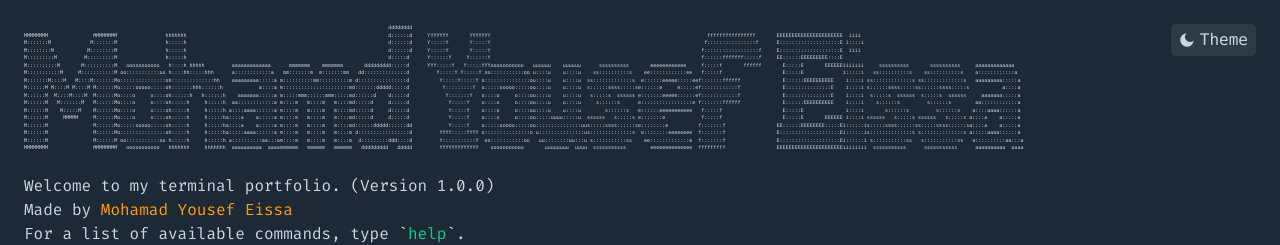
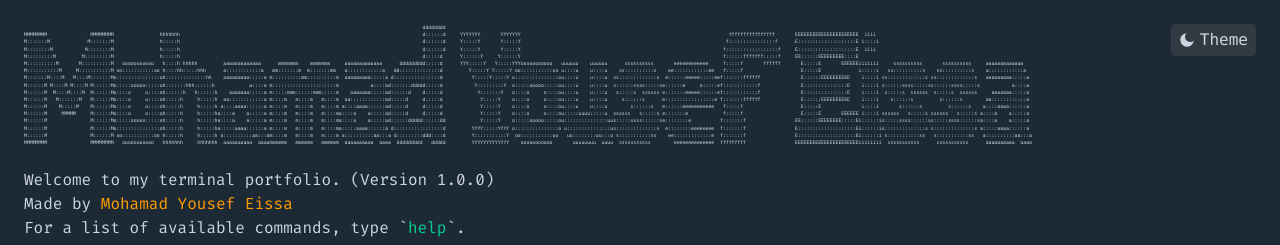
Before and after one commit to MohamadYousefEissa/terminal_portfolio, a Vue app: page / in a window 1280 px wide. Shown: the top 245 px of the page. Built offline with nearby package versions, Linux system fonts and the light colour scheme; no server answers.

Commit message:
fix ascii name

```diff
--- a/src/components/AsciiName.vue
+++ b/src/components/AsciiName.vue
@@ -1,24 +1,23 @@
 <template>
-  <pre class="text-[5px]">
-                                                                                                                         dddddddd
-MMMMMMMM               MMMMMMMM                hhhhhhh                                                                   d::::::d     YYYYYYY       YYYYYYY                                                                        ffffffffffffffff       EEEEEEEEEEEEEEEEEEEEEE  iiii
-M:::::::M             M:::::::M                h:::::h                                                                   d::::::d     Y:::::Y       Y:::::Y                                                                       f::::::::::::::::f      E::::::::::::::::::::E i::::i
-M::::::::M           M::::::::M                h:::::h                                                                   d::::::d     Y:::::Y       Y:::::Y                                                                      f::::::::::::::::::f     E::::::::::::::::::::E  iiii
-M:::::::::M         M:::::::::M                h:::::h                                                                   d:::::d      Y::::::Y     Y::::::Y                                                                      f::::::fffffff:::::f     EE::::::EEEEEEEEE::::E
-M::::::::::M       M::::::::::M   ooooooooooo   h::::h hhhhh         aaaaaaaaaaaaa      mmmmmmm    mmmmmmm       ddddddddd:::::d      YYY:::::Y   Y:::::YYYooooooooooo   uuuuuu    uuuuuu      ssssssssss       eeeeeeeeeeee     f:::::f       ffffff       E:::::E       EEEEEEiiiiiii     ssssssssss       ssssssssss     aaaaaaaaaaaaa
-M:::::::::::M     M:::::::::::M oo:::::::::::oo h::::hh:::::hhh      a::::::::::::a   mm:::::::m  m:::::::mm   dd::::::::::::::d         Y:::::Y Y:::::Y oo:::::::::::oo u::::u    u::::u    ss::::::::::s    ee::::::::::::ee   f:::::f                    E:::::E             i:::::i   ss::::::::::s    ss::::::::::s    a::::::::::::a
-M:::::::M::::M   M::::M:::::::Mo:::::::::::::::oh::::::::::::::hh    aaaaaaaaa:::::a m::::::::::mm::::::::::m d::::::::::::::::d          Y:::::Y:::::Y o:::::::::::::::ou::::u    u::::u  ss:::::::::::::s  e::::::eeeee:::::eef:::::::ffffff              E::::::EEEEEEEEEE    i::::i ss:::::::::::::s ss:::::::::::::s   aaaaaaaaa:::::a
-M::::::M M::::M M::::M M::::::Mo:::::ooooo:::::oh:::::::hhh::::::h            a::::a m::::::::::::::::::::::md:::::::ddddd:::::d           Y:::::::::Y  o:::::ooooo:::::ou::::u    u::::u  s::::::ssss:::::se::::::e     e:::::ef::::::::::::f              E:::::::::::::::E    i::::i s::::::ssss:::::ss::::::ssss:::::s           a::::a
-M::::::M  M::::M::::M  M::::::Mo::::o     o::::oh::::::h   h::::::h    aaaaaaa:::::a m:::::mmm::::::mmm:::::md::::::d    d:::::d            Y:::::::Y   o::::o     o::::ou::::u    u::::u   s:::::s  ssssss e:::::::eeeee::::::ef::::::::::::f              E:::::::::::::::E    i::::i  s:::::s  ssssss  s:::::s  ssssss     aaaaaaa:::::a
-M::::::M   M:::::::M   M::::::Mo::::o     o::::oh:::::h     h:::::h  aa::::::::::::a m::::m   m::::m   m::::md:::::d     d:::::d             Y:::::Y    o::::o     o::::ou::::u    u::::u     s::::::s      e:::::::::::::::::e f:::::::ffffff              E::::::EEEEEEEEEE    i::::i    s::::::s         s::::::s        aa::::::::::::a
-M::::::M    M:::::M    M::::::Mo::::o     o::::oh:::::h     h:::::h a::::aaaa::::::a m::::m   m::::m   m::::md:::::d     d:::::d             Y:::::Y    o::::o     o::::ou::::u    u::::u        s::::::s   e::::::eeeeeeeeeee   f:::::f                    E:::::E              i::::i       s::::::s         s::::::s    a::::aaaa::::::a
-M::::::M     MMMMM     M::::::Mo::::o     o::::oh:::::h     h:::::ha::::a    a:::::a m::::m   m::::m   m::::md:::::d     d:::::d             Y:::::Y    o::::o     o::::ou:::::uuuu:::::u  ssssss   s:::::s e:::::::e            f:::::f                    E:::::E       EEEEEE i::::i ssssss   s:::::s ssssss   s:::::s a::::a    a:::::a
-M::::::M               M::::::Mo:::::ooooo:::::oh:::::h     h:::::ha::::a    a:::::a m::::m   m::::m   m::::md::::::ddddd::::::dd            Y:::::Y    o:::::ooooo:::::ou:::::::::::::::uus:::::ssss::::::se::::::::e          f:::::::f                 EE::::::EEEEEEEE:::::Ei::::::is:::::ssss::::::ss:::::ssss::::::sa::::a    a:::::a
-M::::::M               M::::::Mo:::::::::::::::oh:::::h     h:::::ha:::::aaaa::::::a m::::m   m::::m   m::::m d:::::::::::::::::d         YYYY:::::YYYY o:::::::::::::::o u:::::::::::::::us::::::::::::::s  e::::::::eeeeeeee  f:::::::f                 E::::::::::::::::::::Ei::::::is::::::::::::::s s::::::::::::::s a:::::aaaa::::::a
-M::::::M               M::::::M oo:::::::::::oo h:::::h     h:::::h a::::::::::aa:::am::::m   m::::m   m::::m  d:::::::::ddd::::d         Y:::::::::::Y  oo:::::::::::oo   uu::::::::uu:::u s:::::::::::ss    ee:::::::::::::e  f:::::::f                 E::::::::::::::::::::Ei::::::i s:::::::::::ss   s:::::::::::ss   a::::::::::aa:::a
-MMMMMMMM               MMMMMMMM   ooooooooooo   hhhhhhh     hhhhhhh  aaaaaaaaaa  aaaammmmmm   mmmmmm   mmmmmm   ddddddddd   ddddd         YYYYYYYYYYYYY    ooooooooooo       uuuuuuuu  uuuu  sssssssssss        eeeeeeeeeeeeee  fffffffff                 EEEEEEEEEEEEEEEEEEEEEEiiiiiiii  sssssssssss      sssssssssss      aaaaaaaaaa  aaaa
+  <pre class="text-[4.8px]">
+                                                                                                                                          dddddddd
+MMMMMMMM               MMMMMMMM                hhhhhhh                                                                                    d::::::d     YYYYYYY       YYYYYYY                                                                        ffffffffffffffff       EEEEEEEEEEEEEEEEEEEEEE  iiii
+M:::::::M             M:::::::M                h:::::h                                                                                    d::::::d     Y:::::Y       Y:::::Y                                                                       f::::::::::::::::f      E::::::::::::::::::::E i::::i
+M::::::::M           M::::::::M                h:::::h                                                                                    d::::::d     Y:::::Y       Y:::::Y                                                                      f::::::::::::::::::f     E::::::::::::::::::::E  iiii
+M:::::::::M         M:::::::::M                h:::::h                                                                                    d:::::d      Y::::::Y     Y::::::Y                                                                      f::::::fffffff:::::f     EE::::::EEEEEEEEE::::E
+M::::::::::M       M::::::::::M   ooooooooooo   h::::h hhhhh         aaaaaaaaaaaaa      mmmmmmm    mmmmmmm     aaaaaaaaaaaaa      ddddddddd:::::d      YYY:::::Y   Y:::::YYYooooooooooo   uuuuuu    uuuuuu      ssssssssss       eeeeeeeeeeee     f:::::f       ffffff       E:::::E       EEEEEEiiiiiii     ssssssssss       ssssssssss     aaaaaaaaaaaaa
+M:::::::::::M     M:::::::::::M oo:::::::::::oo h::::hh:::::hhh      a::::::::::::a   mm:::::::m  m:::::::mm   a::::::::::::a   dd::::::::::::::d         Y:::::Y Y:::::Y oo:::::::::::oo u::::u    u::::u    ss::::::::::s    ee::::::::::::ee   f:::::f                    E:::::E             i:::::i   ss::::::::::s    ss::::::::::s    a::::::::::::a
+M:::::::M::::M   M::::M:::::::Mo:::::::::::::::oh::::::::::::::hh    aaaaaaaaa:::::a m::::::::::mm::::::::::m  aaaaaaaaa:::::a d::::::::::::::::d          Y:::::Y:::::Y o:::::::::::::::ou::::u    u::::u  ss:::::::::::::s  e::::::eeeee:::::eef:::::::ffffff              E::::::EEEEEEEEEE    i::::i ss:::::::::::::s ss:::::::::::::s   aaaaaaaaa:::::a
+M::::::M M::::M M::::M M::::::Mo:::::ooooo:::::oh:::::::hhh::::::h            a::::a m::::::::::::::::::::::m           a::::ad:::::::ddddd:::::d           Y:::::::::Y  o:::::ooooo:::::ou::::u    u::::u  s::::::ssss:::::se::::::e     e:::::ef::::::::::::f              E:::::::::::::::E    i::::i s::::::ssss:::::ss::::::ssss:::::s           a::::a
+M::::::M  M::::M::::M  M::::::Mo::::o     o::::oh::::::h   h::::::h    aaaaaaa:::::a m:::::mmm::::::mmm:::::m    aaaaaaa:::::ad::::::d    d:::::d            Y:::::::Y   o::::o     o::::ou::::u    u::::u   s:::::s  ssssss e:::::::eeeee::::::ef::::::::::::f              E:::::::::::::::E    i::::i  s:::::s  ssssss  s:::::s  ssssss     aaaaaaa:::::a
+M::::::M   M:::::::M   M::::::Mo::::o     o::::oh:::::h     h:::::h  aa::::::::::::a m::::m   m::::m   m::::m  aa::::::::::::ad:::::d     d:::::d             Y:::::Y    o::::o     o::::ou::::u    u::::u     s::::::s      e:::::::::::::::::e f:::::::ffffff              E::::::EEEEEEEEEE    i::::i    s::::::s         s::::::s        aa::::::::::::a
+M::::::M    M:::::M    M::::::Mo::::o     o::::oh:::::h     h:::::h a::::aaaa::::::a m::::m   m::::m   m::::m a::::aaaa::::::ad:::::d     d:::::d             Y:::::Y    o::::o     o::::ou::::u    u::::u        s::::::s   e::::::eeeeeeeeeee   f:::::f                    E:::::E              i::::i       s::::::s         s::::::s    a::::aaaa::::::a
+M::::::M     MMMMM     M::::::Mo::::o     o::::oh:::::h     h:::::ha::::a    a:::::a m::::m   m::::m   m::::ma::::a    a:::::ad:::::d     d:::::d             Y:::::Y    o::::o     o::::ou:::::uuuu:::::u  ssssss   s:::::s e:::::::e            f:::::f                    E:::::E       EEEEEE i::::i ssssss   s:::::s ssssss   s:::::s a::::a    a:::::a
+M::::::M               M::::::Mo:::::ooooo:::::oh:::::h     h:::::ha::::a    a:::::a m::::m   m::::m   m::::ma::::a    a:::::ad::::::ddddd::::::dd            Y:::::Y    o:::::ooooo:::::ou:::::::::::::::uus:::::ssss::::::se::::::::e          f:::::::f                 EE::::::EEEEEEEE:::::Ei::::::is:::::ssss::::::ss:::::ssss::::::sa::::a    a:::::a
+M::::::M               M::::::Mo:::::::::::::::oh:::::h     h:::::ha:::::aaaa::::::a m::::m   m::::m   m::::ma:::::aaaa::::::a d:::::::::::::::::d         YYYY:::::YYYY o:::::::::::::::o u:::::::::::::::us::::::::::::::s  e::::::::eeeeeeee  f:::::::f                 E::::::::::::::::::::Ei::::::is::::::::::::::s s::::::::::::::s a:::::aaaa::::::a
+M::::::M               M::::::M oo:::::::::::oo h:::::h     h:::::h a::::::::::aa:::am::::m   m::::m   m::::m a::::::::::aa:::a d:::::::::ddd::::d         Y:::::::::::Y  oo:::::::::::oo   uu::::::::uu:::u s:::::::::::ss    ee:::::::::::::e  f:::::::f                 E::::::::::::::::::::Ei::::::i s:::::::::::ss   s:::::::::::ss   a::::::::::aa:::a
+MMMMMMMM               MMMMMMMM   ooooooooooo   hhhhhhh     hhhhhhh  aaaaaaaaaa  aaaammmmmm   mmmmmm   mmmmmm  aaaaaaaaaa  aaaa  ddddddddd   ddddd         YYYYYYYYYYYYY    ooooooooooo       uuuuuuuu  uuuu  sssssssssss        eeeeeeeeeeeeee  fffffffff                 EEEEEEEEEEEEEEEEEEEEEEiiiiiiii  sssssssssss      sssssssssss      aaaaaaaaaa  aaaa
 
 
-    </pre
-  >
+  </pre>
 </template>
```
